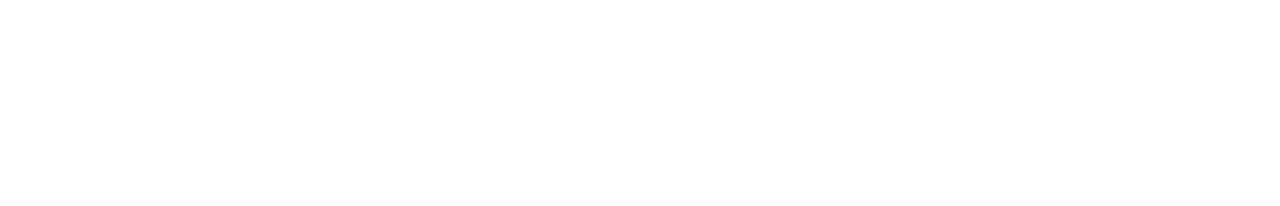
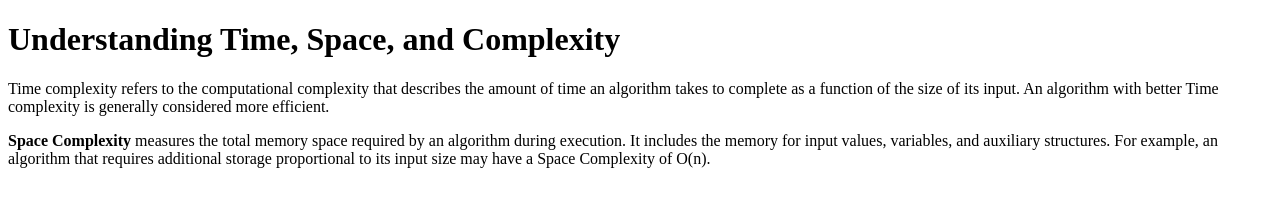
Before and after one commit to acciojob/time-and-space-complexity-pradumkumar6, a website: page main.html in a window 1280 px wide. Drawn offline with Linux system fonts and the light colour scheme.

Commit message:
created a submission

```diff
--- a/main.html
+++ b/main.html
@@ -4,10 +4,23 @@
 
 <head>
 	<link rel="stylesheet" href="styles.css">
+	<title>Time and Space Complexity</title>
 </head>
 
 <body>
 	<!-- the entire body must be written by student -->
+	<h1>Understanding Time, Space, and Complexity</h1>
+	<p>Time complexity refers to the computational complexity that describes the amount of time
+        an algorithm takes to complete as a function of the size of its input. An algorithm with
+        better Time complexity is generally considered more efficient.
+	</p>
+	  <p>
+        <b>Space Complexity</b> measures the total memory space required by an algorithm during
+        execution. It includes the memory for input values, variables, and auxiliary structures.
+        For example, an algorithm that requires additional storage proportional to its input size
+        may have a Space Complexity of O(n).
+    </p>
+
     <script type="text/javascript" src="./script.js">
 </script>
 
```
